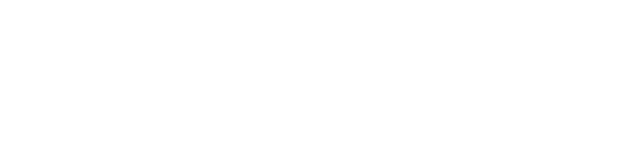
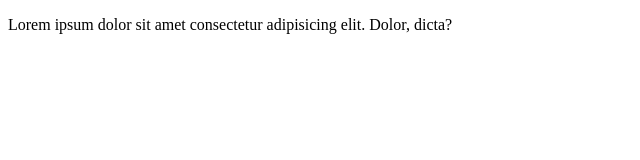
Before and after one commit to sanzlove/test-repositorio, a plain HTML site: page index.html in a window 1280 px wide. Shown: the whole page, without its empty margins (0-640 px from the left). Drawn offline with Linux system fonts and the light colour scheme.

Commit message:
agregado contenedor

```diff
--- a/index.html
+++ b/index.html
@@ -6,6 +6,9 @@
     <title>Git VSCODE</title>
 </head>
 <body>
-
+    <!--Div CONTENEDOR 1 -->
+    <DIV CLASS="container">
+            <p>Lorem ipsum dolor sit amet consectetur adipisicing elit. Dolor, dicta?</p>
+    </DIV>
 </body>
 </html>
```
